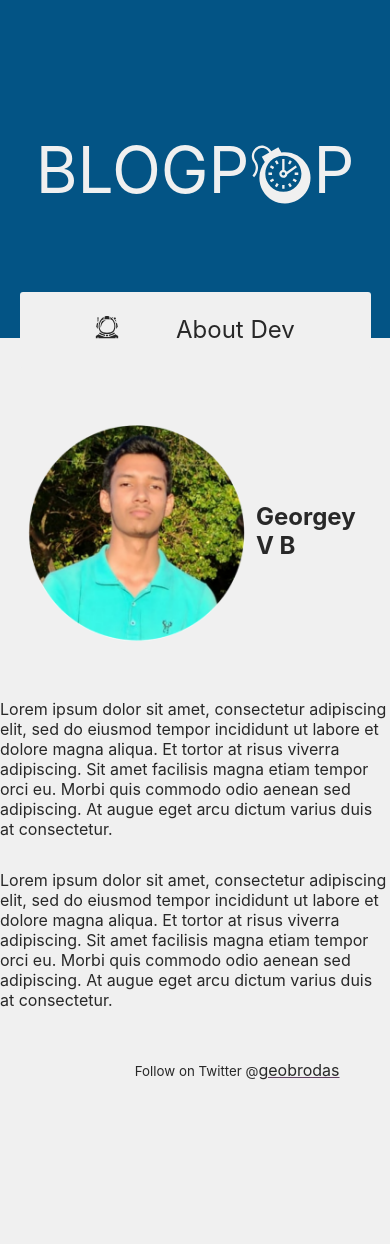
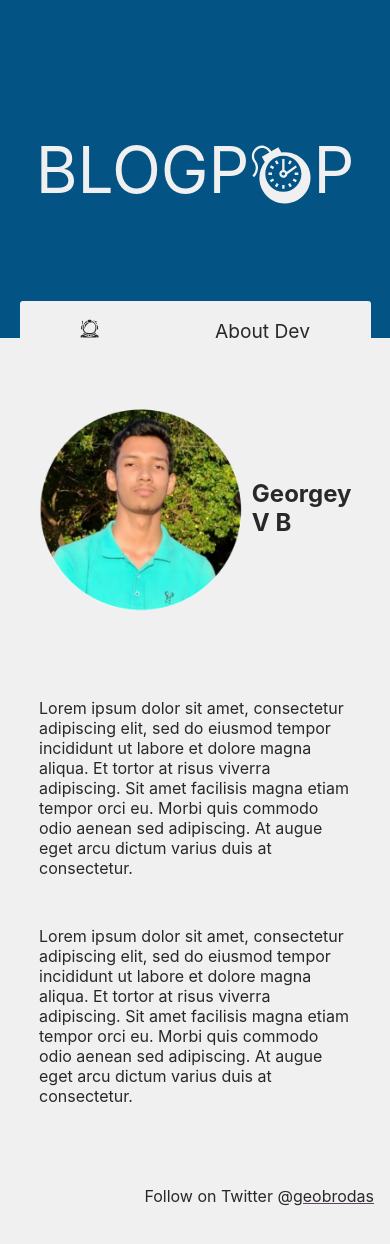
Before and after one commit to 22940dev/nextjs-app-practice, a Next.js app: page /about in a window 390 px wide. Shown: the top 1244 px of the page. Before the commit the page ends 1130 px from the top, so only its background shows below. Built offline with nearby package versions, Linux system fonts and the light colour scheme.

Commit message:
add responsiveness

```diff
--- a/components/navigation/styles.ts
+++ b/components/navigation/styles.ts
@@ -9,7 +9,7 @@ const navigationStyles = css`
   display: flex;
   justify-content: space-between;
   border-radius: 3px;
-  font-size: 1.5rem;
+  font-size: 1.2rem;
   padding: 1.5ch 5ch;
   background-color: var(--page-background);
 
--- a/pages/about.tsx
+++ b/pages/about.tsx
@@ -4,29 +4,29 @@ import Page from '@layouts/page'
 
 const Header = css`
   display: flex;
-  justify-content: space-around;
+  justify-content: space-evenly;
   align-items: center;
-  padding: 0 2ch;
+  padding: 0 2rem;
 `
 
 const Bio = css`
-  margin-top: 5ch;
+  margin-top: 5rem;
 
   p {
-    max-width: 60ch;
+    max-width: 80%;
     margin: 0 auto;
   }
 
   > p + p {
-    margin-top: 3ch;
+    margin-top: 3rem;
   }
 `
 
 const Footer = css`
-  margin-top: 5ch;
-  margin-right: 5ch;
+  margin-top: 5rem;
+  margin-right: 1rem;
   text-align: right;
-  margin-bottom: 5ch;
+  margin-bottom: 5rem;
 `
 
 export default function About() {
@@ -53,7 +53,7 @@ export default function About() {
         </p>
       </section>
       <section css={Footer}>
-        <small>Follow on Twitter @</small>
+        <span>Follow on Twitter @</span>
         <a
           href="https://twitter.com/BrodasGeo"
           rel="noopener noreferrer"
```
